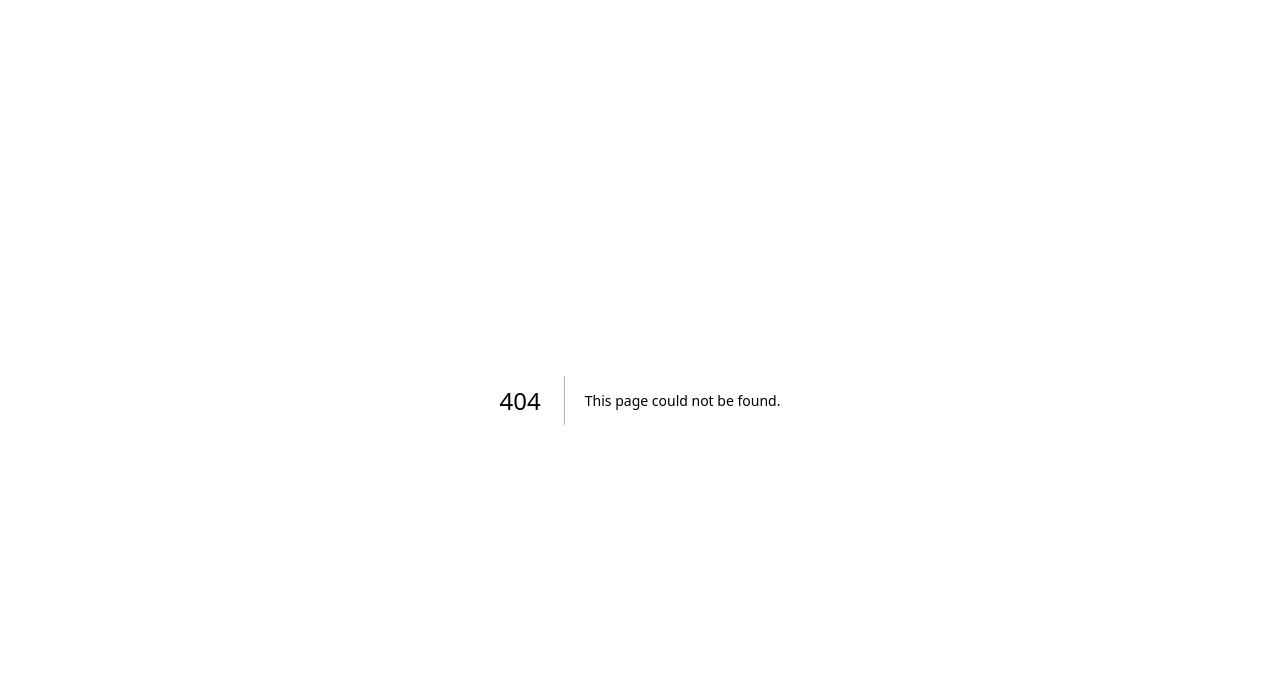
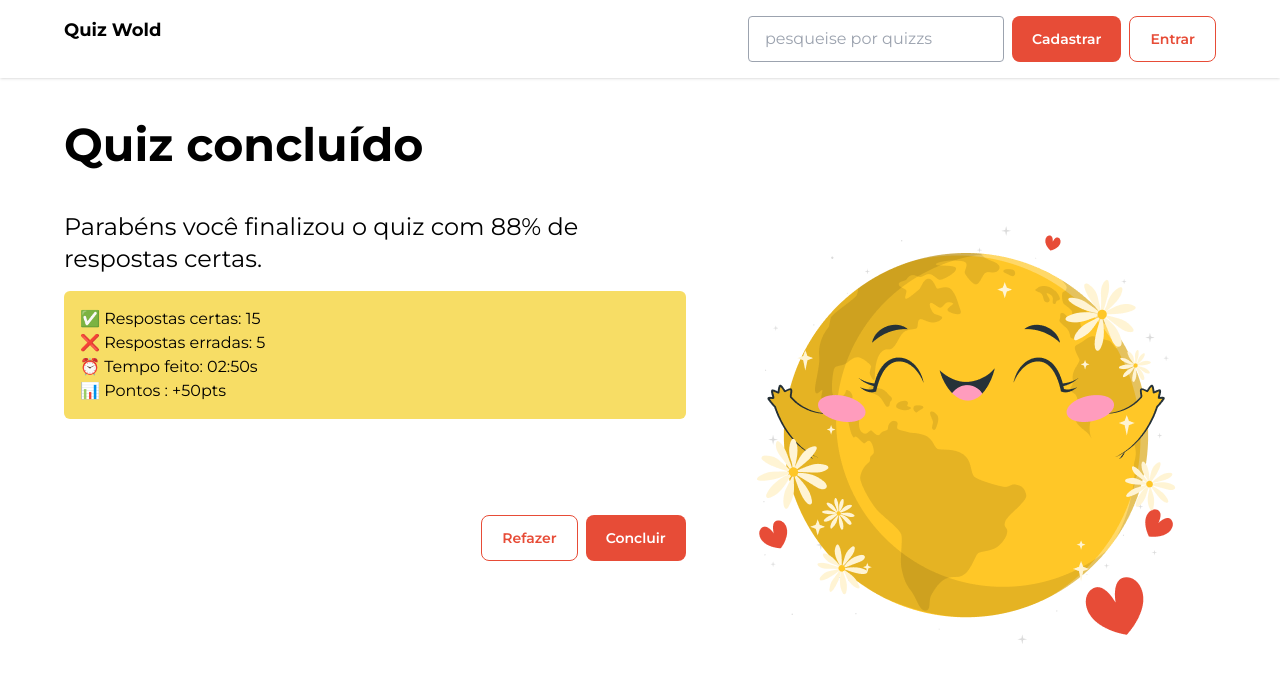
Before and after one commit to FabioJunik/quiz_wold, a Next.js app: page /quiz/1/completo in a window 1280 px wide. Before the commit this address had no page. Shown: the top 678 px of the page. Built offline with nearby package versions, Linux system fonts and the light colour scheme.

Commit message:
feat: create quiz complete page

```diff
--- a/src/app/en/a.ts
+++ /dev/null
@@ -1,68 +0,0 @@
-'use client'
-
-import { createContext, useEffect, useState } from "react";
-import { TokenService } from "../services/tokenService";
-import { redirect, usePathname, useRouter } from "next/navigation";
-import { UserService } from "../services/UserService";
-import React from "react";
-import Loader from "@/components/common/Loader";
-import { User } from "@/types/user";
-
-interface AuthProviderProps {
-    user: User;
-    token: string;
-    logOut: () => void;
-}
-
-const publicroutes = ["/auth/login", "/auth/cadastro", "/", "/carreiras", "/areas", "/questionario", "/trilhas/carreiras"];
-
-export const AuthContext = createContext({} as AuthProviderProps);
-
-export const AuthProvider = ({ children }: { children: React.ReactNode }) => {
-    const [token, setToken] = useState<string>('');
-    const [user, setUser] = useState<any>(null);
-    const [loading, setLoading] = useState<boolean>(true);
-    const router = useRouter();
-    const pathname = usePathname();
-
-    function logout() {
-        TokenService.deleteToken();
-        setUser(null);
-        setToken('');
-        router.replace('/auth/login');
-    }
-
-    async function getUser() {
-            const token = TokenService.getToken() as string;
-            const user = await UserService.me(token);
-            return user;
-    }
-
-
-    useEffect(() => {
-        getUser().then((user) => {
-            setUser(user.data);
-            setToken(TokenService.getToken() as string);
-            pathname.startsWith("/auth") ? router.replace("/dashboard") : router.replace(pathname);
-        }).catch((err) => {
-            if(publicroutes.includes(pathname) || pathname.startsWith("/trilhas/carreiras/") || pathname.startsWith("/carreiras/") || pathname.startsWith("/trilhas/")) {
-                return router.replace(pathname)
-            }
-            return router.replace("/auth/login")
-        }).finally(() => {
-            setLoading(false);
-        });
-    }, [pathname]);
-
-
-
-    if (loading) {
-        return <Loader />;
-    }
-
-    return (
-        <AuthContext.Provider value={{ user: user, token: token, logOut: logout }}>
-            {children}
-        </AuthContext.Provider>
-    );
-}
--- a/src/app/globals.css
+++ b/src/app/globals.css
@@ -3,6 +3,11 @@
 @tailwind utilities;
 
 
+h1 {
+  font-size: 46px;
+  font-weight: bold;
+}
+
 h2 {
   font-size: 30px;
   font-weight: bold;
--- /dev/null
+++ b/src/app/quiz/[id]/completo/page.tsx
@@ -0,0 +1,30 @@
+import { Button } from "@/components/button";
+import { Container } from "@/components/container";
+import image from "../../../../../public/images/cuate.png"
+import Image from "next/image";
+
+export default function QuizCompletePage() {
+  return (
+    <Container>
+      <div className="flex px-16 py-8 gap-8 flex-1 justify-between">
+        <div className=" ">
+          <h1>Quiz concluído</h1>
+          <p className="text-2xl mt-8">Parabéns você finalizou o quiz com 88% de respostas certas. </p>
+          <div className="bg-secondary-500 p-4 my-4 rounded-md">
+            <p>✅ Respostas certas: 15</p>
+            <p>❌ Respostas erradas: 5</p>
+            <p>⏰ Tempo feito: 02:50s</p>
+            <p>📊 Pontos : +50pts</p>
+          </div>
+          <div className="w-full flex justify-end gap-2 mt-24">
+            <Button className="px-14" style="bottomless">Refazer</Button>
+            <Button className="px-14">Concluir</Button>
+          </div>
+        </div>
+        <div className="flex items-center justify-center w-1/2">
+          <Image src={image} alt="Cuate" />
+        </div>
+      </div>
+    </Container>
+  )
+}
--- a/src/components/button/index.tsx
+++ b/src/components/button/index.tsx
@@ -2,13 +2,13 @@ import { ButtonProps, StyleButton } from "./types";
 
 export function Button({children, style, className, onClick}: ButtonProps) {
   const variantsSyle = {
-    default: "bg-primary-500 text-white",
-    bottomless: "border border-primary-500 text-primary-500"
+    default: "bg-primary-500 text-white hover:bg-primary-700",
+    bottomless: "border border-primary-500 text-primary-500 hover:bg-primary-500 hover:text-white"
   }
 
   return (
     <button
-      className={`text-sm px-4 py-2 rounded-lg font-semibold ${variantsSyle[style ||'default']} ${className}`}
+      className={`text-sm px-5 py-3 rounded-lg font-semibold transition duration-300 ${variantsSyle[style ||'default']} ${className}`}
       onClick={onClick}
     >
       {children}
--- a/tailwind.config.ts
+++ b/tailwind.config.ts
@@ -14,9 +14,10 @@ const config: Config = {
           "conic-gradient(from 180deg at 50% 50%, var(--tw-gradient-stops))",
       },
       colors: {
-        black: "1c1c1c",
+        black: "#1c1c1c",
         primary: {
-          500: "#E74C37"
+          500: "#E74C37",
+          700: "#CC422F"
         },
         secondary: {
           500: "#F7DD65"
```
Also changed, not shown: public/images/cuate.png (added).
